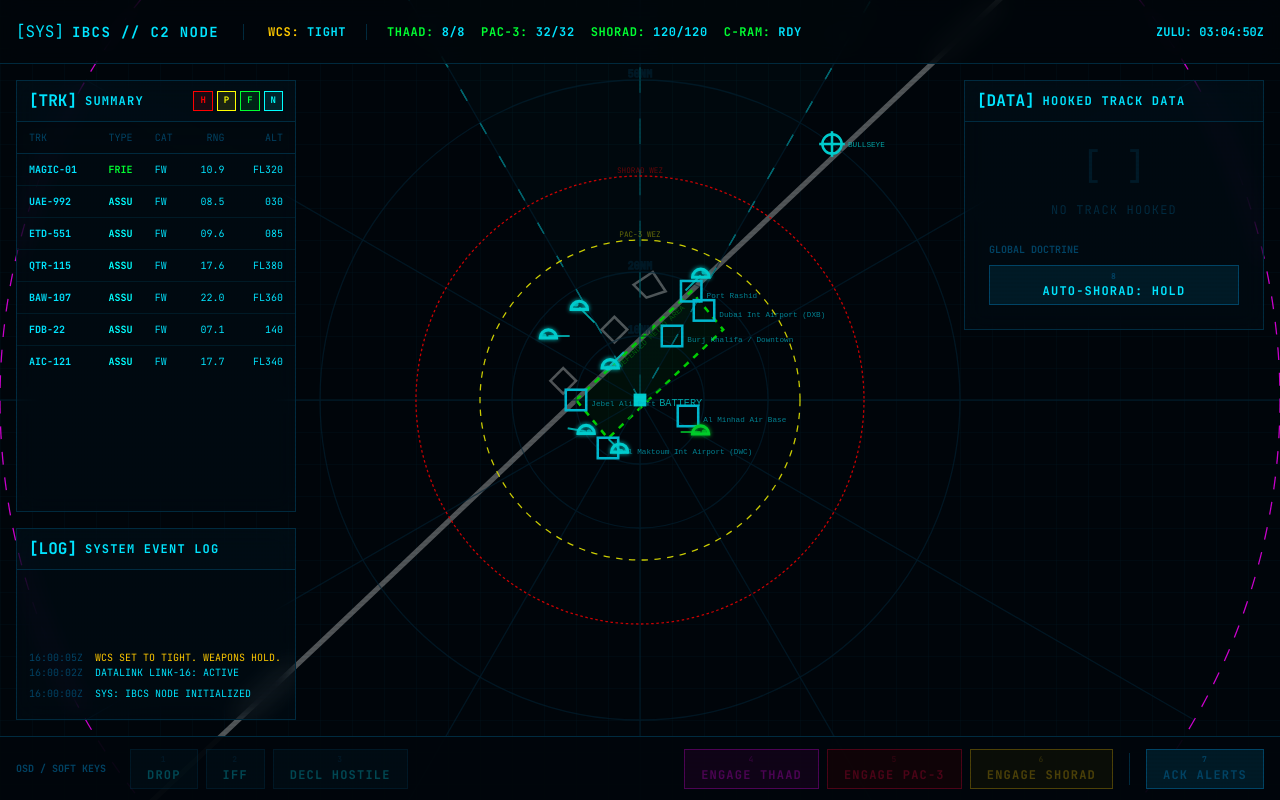
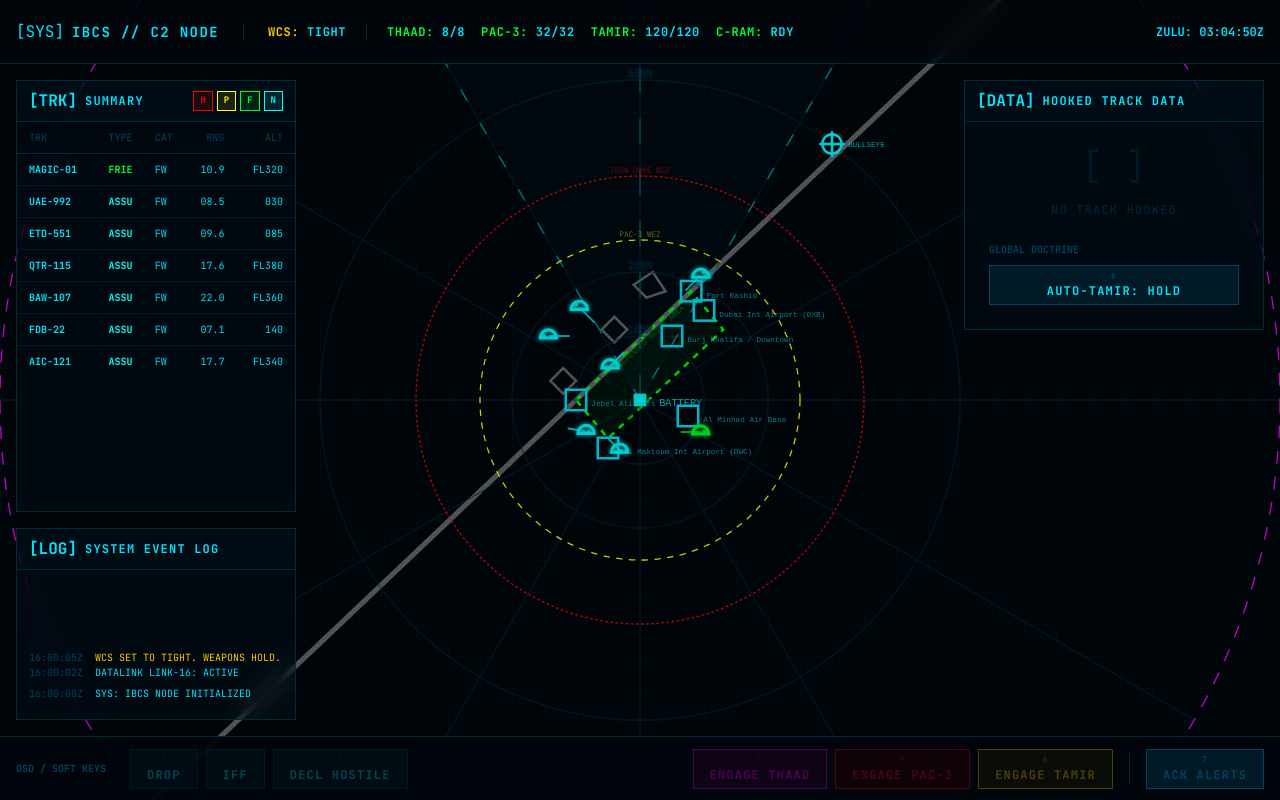
Before and after one commit to watkajtys/fleetcom, a React (Vite) app: page / in a window 1280 px wide. Built offline with nearby package versions, Linux system fonts and the light colour scheme.

Commit message:
feat(doctrine): deploy distributed C-RAM and rebrand SHORAD to TAMIR
Expands the terminal point defense logic to cover all DEFENDED_ASSETS rather than just the central battery. Renames all internal references and UI labels of 'SHORAD' to 'TAMIR' to match the Iron Dome interceptor modeling.

```diff
--- a/src/App.tsx
+++ b/src/App.tsx
@@ -271,7 +271,7 @@ const StaticMapBackground = React.memo(({ cameraZoom }: { cameraZoom: number })
 
       {/* WEZ Rings */}
       <circle cx="0" cy="0" r="35" fill="none" stroke="#FF0000" strokeWidth={0.1 / cameraZoom} strokeDasharray={`${0.2 / cameraZoom} ${0.2 / cameraZoom}`} />
-      <text x="0" y="-35.5" fill="#FF0000" fontSize={0.6 / cameraZoom} textAnchor="middle" opacity="0.5">SHORAD WEZ</text>
+      <text x="0" y="-35.5" fill="#FF0000" fontSize={0.6 / cameraZoom} textAnchor="middle" opacity="0.5">IRON DOME WEZ</text>
       <circle cx="0" cy="0" r="25" fill="none" stroke="#FFFF00" strokeWidth={0.1 / cameraZoom} strokeDasharray={`${0.5 / cameraZoom} ${0.5 / cameraZoom}`} />
       <text x="0" y="-25.5" fill="#FFFF00" fontSize={0.6 / cameraZoom} textAnchor="middle" opacity="0.5">PAC-3 WEZ</text>
       <circle cx="0" cy="0" r="100" fill="none" stroke="#FF00FF" strokeWidth={0.1 / cameraZoom} strokeDasharray={`${1 / cameraZoom} ${1 / cameraZoom}`} />
@@ -414,7 +414,7 @@ const SystemEventLog = React.memo(({ logs }: { logs: SystemLog[] }) => {
   );
 });
 
-const Tote = React.memo(({ hookedTrackIds, masterWarning, vectoringTrackId, setVectoringTrackId, isAutoShorad, setIsAutoShorad, filters, setFilters }: { hookedTrackIds: string[], masterWarning: boolean, vectoringTrackId: string | null, setVectoringTrackId: (id: string | null) => void, isAutoShorad: boolean, setIsAutoShorad: React.Dispatch<React.SetStateAction<boolean>>, filters: any, setFilters: React.Dispatch<React.SetStateAction<any>> }) => {
+const Tote = React.memo(({ hookedTrackIds, masterWarning, vectoringTrackId, setVectoringTrackId, isAutoTamir, setIsAutoTamir, filters, setFilters }: { hookedTrackIds: string[], masterWarning: boolean, vectoringTrackId: string | null, setVectoringTrackId: (id: string | null) => void, isAutoTamir: boolean, setIsAutoTamir: React.Dispatch<React.SetStateAction<boolean>>, filters: any, setFilters: React.Dispatch<React.SetStateAction<any>> }) => {
   const tracksMap = useTrackStore(state => state.tracks);
   const hookedTracks = useMemo(() => hookedTrackIds.map(id => tracksMap[id]).filter(Boolean), [hookedTrackIds, tracksMap]);
 
@@ -560,11 +560,11 @@ const Tote = React.memo(({ hookedTrackIds, masterWarning, vectoringTrackId, setV
             <div className="flex flex-col gap-2 mt-auto">
               <div className="text-[10px] text-[#004466] font-bold whitespace-nowrap">GLOBAL DOCTRINE</div>
               <button
-                onClick={() => setIsAutoShorad(p => !p)}
-                className={`h-10 px-4 flex flex-col items-center justify-center text-[10px] lg:text-xs font-bold tracking-widest transition-colors border ${isAutoShorad ? 'bg-[#FF0033] border-[#FF0033] text-[#00050A] hover:bg-[#CC0022]' : 'bg-[#001A26] border-[#004466] text-[#00E5FF] hover:bg-[#002B40]'}`}
+                onClick={() => setIsAutoTamir(p => !p)}
+                className={`h-10 px-4 flex flex-col items-center justify-center text-[10px] lg:text-xs font-bold tracking-widest transition-colors border ${isAutoTamir ? 'bg-[#FF0033] border-[#FF0033] text-[#00050A] hover:bg-[#CC0022]' : 'bg-[#001A26] border-[#004466] text-[#00E5FF] hover:bg-[#002B40]'}`}
               >
-                <span className={`text-[8px] mb-0.5 ${isAutoShorad ? 'text-[#00050A] opacity-70' : 'text-[#004466]'}`}>8</span>
-                AUTO-SHORAD: {isAutoShorad ? 'FREE' : 'HOLD'}
+                <span className={`text-[8px] mb-0.5 ${isAutoTamir ? 'text-[#00050A] opacity-70' : 'text-[#004466]'}`}>8</span>
+                AUTO-TAMIR: {isAutoTamir ? 'FREE' : 'HOLD'}
               </button>
             </div>
           </div>
@@ -637,11 +637,11 @@ export default function App() {
     { id: 2, time: '16:00:02Z', message: 'DATALINK LINK-16: ACTIVE', type: 'INFO', acknowledged: true },
     { id: 3, time: '16:00:05Z', message: 'WCS SET TO TIGHT. WEAPONS HOLD.', type: 'WARN', acknowledged: true },
   ]);
-  const [inventory, setInventory] = useState({ pac3: 32, shorad: 120, thaad: 8, cram: 999 });
-  const [interceptorsFired, setInterceptorsFired] = useState({ 'PAC-3': 0, 'SHORAD': 0, 'THAAD': 0, 'AMRAAM': 0, 'C-RAM': 0 });
+  const [inventory, setInventory] = useState({ pac3: 32, tamir: 120, thaad: 8, cram: 999 });
+  const [interceptorsFired, setInterceptorsFired] = useState({ 'PAC-3': 0, 'TAMIR': 0, 'THAAD': 0, 'AMRAAM': 0, 'C-RAM': 0 });
   const [defenseCost, setDefenseCost] = useState(0);
   const [enemyCost, setEnemyCost] = useState(0);
-  const [isAutoShorad, setIsAutoShorad] = useState(false);
+  const [isAutoTamir, setIsAutoTamir] = useState(false);
   const [filters, setFilters] = useState({ showUnknowns: true, showFriends: true, showNeutrals: true, showHostiles: true });
   const simTimeRef = useRef(0);
 
@@ -837,36 +837,36 @@ export default function App() {
                   return track;
                 });
 
-                // 4.5 Automatic SHORAD Point Defense (Weapons Free)
-                let currentShorad = inventoryRef.current.shorad;
+                // 4.5 Automatic TAMIR Point Defense (Weapons Free)
+                let currentTamir = inventoryRef.current.tamir;
                 nextTracks = nextTracks.map(t => {
-                  if (isAutoShoradRef.current && t.type === 'HOSTILE' && t.category !== 'TBM' && currentShorad > 0) {
+                  if (isAutoTamirRef.current && t.type === 'HOSTILE' && t.category !== 'TBM' && currentTamir > 0) {
                     const rng = calculateRange(t.x, t.y, BATTERY_POS.x, BATTERY_POS.y);
-                    // Check if within 35NM SHORAD (Iron Dome) WEZ and not already being shot at by Battery
+                    // Check if within 35NM TAMIR (Iron Dome) WEZ and not already being shot at by Battery
                     const existingBatteryMissiles = t.interceptors ? t.interceptors.filter(i => i.shooterId === 'BATTERY').length : 0;
 
-                    // Auto-SHORAD employs double-tap doctrine to guarantee kill on close-in leakers
+                    // Auto-TAMIR employs double-tap doctrine to guarantee kill on close-in leakers
                     const requiredMissiles = 2;
 
                     if (rng <= 35.0 && existingBatteryMissiles < requiredMissiles) {
-                      const shotsToTake = Math.min(requiredMissiles - existingBatteryMissiles, currentShorad);
+                      const shotsToTake = Math.min(requiredMissiles - existingBatteryMissiles, currentTamir);
 
                       let newInterceptors = [];
                       for (let i = 0; i < shotsToTake; i++) {
-                        currentShorad--;
-
-                        setInterceptorsFired(prev => ({ ...prev, 'SHORAD': prev['SHORAD'] + 1 }));
-
-                        events.push({ type: 'LOG', message: `SHORAD AUTO-ENGAGE TRK ${t.id}`, logType: 'ACTION' });
-                        events.push({ type: 'COST', amount: WEAPON_STATS['SHORAD'].cost });
-
-                        const closureRate = calculateClosureRate(BATTERY_POS, t, WEAPON_STATS['SHORAD'].speedMach);
+                        currentTamir--;
+
+                        setInterceptorsFired(prev => ({ ...prev, 'TAMIR': prev['TAMIR'] + 1 }));
+
+                        events.push({ type: 'LOG', message: `TAMIR AUTO-ENGAGE TRK ${t.id}`, logType: 'ACTION' });
+                        events.push({ type: 'COST', amount: WEAPON_STATS['TAMIR'].cost });
+
+                        const closureRate = calculateClosureRate(BATTERY_POS, t, WEAPON_STATS['TAMIR'].speedMach);
                         // Stagger intercept times slightly for visual clarity on double taps
                         const interceptTimeSecs = (rng / Math.max(0.1, closureRate)) + (i * 0.5);
 
                         newInterceptors.push({
-                          id: `SHORAD-AUTO-${Date.now()}-${Math.random()}`,
-                          weapon: 'SHORAD' as const,
+                          id: `TAMIR-AUTO-${Date.now()}-${Math.random()}`,
+                          weapon: 'TAMIR' as const,
                           shooterId: 'BATTERY',
                           launchPos: { x: BATTERY_POS.x, y: BATTERY_POS.y },
                           engagementTime: Date.now() + (i * 500), // Physical launch stagger
@@ -881,34 +881,35 @@ export default function App() {
                   return t;
                 });
 
-                if (currentShorad !== inventoryRef.current.shorad) {
-                   setInventory(prev => ({ ...prev, shorad: currentShorad }));
+                if (currentTamir !== inventoryRef.current.tamir) {
+                   setInventory(prev => ({ ...prev, tamir: currentTamir }));
                 }
 
                 // 4.6 Terminal Point Defense (C-RAM / Laser CIWS)
                 nextTracks = nextTracks.map(t => {
-                  if (t.type === 'HOSTILE' && t.category !== 'TBM') {
-                    const rng = calculateRange(t.x, t.y, BATTERY_POS.x, BATTERY_POS.y);
-                    // Extremely close range, last ditch defense (2.5 NM)
-                    if (rng <= 2.5 && (!t.interceptors || !t.interceptors.some(i => i.shooterId === 'CIWS'))) {
-
+                  if (t.type === 'HOSTILE' && t.category !== 'TBM' && (!t.interceptors || !t.interceptors.some(i => i.shooterId === 'CIWS'))) {
+                    // Check if track is threatening ANY defended asset
+                    for (const asset of DEFENDED_ASSETS) {
+                      const rngToAsset = calculateRange(t.x, t.y, asset.x, asset.y);
+                      if (rngToAsset <= 2.5) {
                         setInterceptorsFired(prev => ({ ...prev, 'C-RAM': prev['C-RAM'] + 1 }));
-                      events.push({ type: 'LOG', message: `CIWS ENGAGING LEAKER TRK ${t.id}`, logType: 'ACTION' });
+                        events.push({ type: 'LOG', message: `CIWS (${asset.id}) ENGAGING LEAKER TRK ${t.id}`, logType: 'ACTION' });
                         events.push({ type: 'COST', amount: WEAPON_STATS['C-RAM'].cost });
 
-                      const closureRate = calculateClosureRate(BATTERY_POS, t, WEAPON_STATS['C-RAM'].speedMach);
-                      const interceptTimeSecs = rng / Math.max(0.1, closureRate);
+                        const closureRate = calculateClosureRate({x: asset.x, y: asset.y}, t, WEAPON_STATS['C-RAM'].speedMach);
+                        const interceptTimeSecs = rngToAsset / Math.max(0.1, closureRate);
 
                         const newInterceptor = {
                           id: `CIWS-${Date.now()}-${Math.random()}`,
                           weapon: 'C-RAM' as const,
                           shooterId: 'CIWS',
-                        launchPos: { x: BATTERY_POS.x, y: BATTERY_POS.y },
+                          launchPos: { x: asset.x, y: asset.y }, // Launch from the asset, not the battery
                           engagementTime: Date.now(),
                           interceptDuration: interceptTimeSecs * 1000,
                           interceptTtl: Math.ceil(interceptTimeSecs)
                         };
                         return { ...t, interceptors: [...(t.interceptors || []), newInterceptor] };
+                      }
                     }
                   }
                   return t;
@@ -1174,12 +1175,12 @@ export default function App() {
     addLog(`GROUP DECLARE: ${hookedTrackIds.length} TRACKS SET TO ${newType}`, newType === 'HOSTILE' ? 'ALERT' : 'WARN');
   }, [hookedTrackIds]);
 
-  const handleEngage = useCallback((weapon: 'PAC-3' | 'SHORAD' | 'THAAD') => {
+    const handleEngage = useCallback((weapon: 'PAC-3' | 'TAMIR' | 'THAAD') => {
       if (hookedTrackIds.length === 0) return;
 
       const stats = WEAPON_STATS[weapon];
       let currentPac3 = inventory.pac3;
-    let currentShorad = inventory.shorad;
+      let currentTamir = inventory.tamir;
       let currentThaad = inventory.thaad;
 
       hookedTrackIds.forEach((id, index) => {
@@ -1187,13 +1188,13 @@ export default function App() {
         if (!target || target.type !== 'HOSTILE') return;
 
         // Kinematic limitations
-      if (weapon === 'SHORAD') {
+        if (weapon === 'TAMIR') {
           if (target.category === 'TBM') {
-          addLog(`SHORAD CANNOT ENGAGE TBM (OUT OF ENVELOPE)`, 'WARN');
+            addLog(`TAMIR CANNOT ENGAGE TBM (OUT OF ENVELOPE)`, 'WARN');
             return;
           }
           if (target.alt > 30000) {
-          addLog(`SHORAD CANNOT ENGAGE TRK ${target.id} (ALTITUDE > 30K FT)`, 'WARN');
+            addLog(`TAMIR CANNOT ENGAGE TRK ${target.id} (ALTITUDE > 30K FT)`, 'WARN');
             return;
           }
         }
@@ -1211,7 +1212,7 @@ export default function App() {
 
         // Check ammo
         if (weapon === 'PAC-3' && currentPac3 <= 0) return;
-      if (weapon === 'SHORAD' && currentShorad <= 0) return;
+        if (weapon === 'TAMIR' && currentTamir <= 0) return;
         if (weapon === 'THAAD' && currentThaad <= 0) return;
 
         const rng = calculateRange(target.x, target.y, BATTERY_POS.x, BATTERY_POS.y);
@@ -1219,7 +1220,7 @@ export default function App() {
 
         // Deduct from local count for this loop
         if (weapon === 'PAC-3') currentPac3 -= shotsToTake;
-      if (weapon === 'SHORAD') currentShorad -= shotsToTake;
+        if (weapon === 'TAMIR') currentTamir -= shotsToTake;
         if (weapon === 'THAAD') currentThaad -= shotsToTake;
 
         // Stagger launches
@@ -1227,10 +1228,9 @@ export default function App() {
           setInventory(prev => ({
             ...prev,
             pac3: weapon === 'PAC-3' ? prev.pac3 - shotsToTake : prev.pac3,
-          shorad: weapon === 'SHORAD' ? prev.shorad - shotsToTake : prev.shorad,
+            tamir: weapon === 'TAMIR' ? prev.tamir - shotsToTake : prev.tamir,
             thaad: weapon === 'THAAD' ? prev.thaad - shotsToTake : prev.thaad,
           }));
-
         setInterceptorsFired(prev => ({
           ...prev,
           [weapon]: prev[weapon] + shotsToTake
@@ -1270,13 +1270,13 @@ export default function App() {
 
   const unackAlertsRef = useRef(unackAlerts);
   const inventoryRef = useRef(inventory);
-  const isAutoShoradRef = useRef(isAutoShorad);
+  const isAutoTamirRef = useRef(isAutoTamir);
 
   useEffect(() => {
     unackAlertsRef.current = unackAlerts;
     inventoryRef.current = inventory;
-    isAutoShoradRef.current = isAutoShorad;
-  }, [unackAlerts, inventory, isAutoShorad]);
+    isAutoTamirRef.current = isAutoTamir;
+  }, [unackAlerts, inventory, isAutoTamir]);
 
   useEffect(() => {
     const handleKeyDown = (e: KeyboardEvent) => {
@@ -1301,7 +1301,7 @@ export default function App() {
           handleEngage('PAC-3');
           break;
         case '6':
-          handleEngage('SHORAD');
+          handleEngage('TAMIR');
           break;
         case '7':
           setLogs(currentLogs => currentLogs.map(l => ({ ...l, acknowledged: true })));
@@ -1392,7 +1392,7 @@ export default function App() {
             <div className="hidden lg:block w-px h-4 bg-[#002B40] mx-1" />
             <span className="text-[#00FF33] whitespace-nowrap">THAAD: <span className="text-[#00E5FF]">{inventory.thaad}/8</span></span>
             <span className="text-[#00FF33] whitespace-nowrap">PAC-3: <span className="text-[#00E5FF]">{inventory.pac3}/32</span></span>
-            <span className="text-[#00FF33] whitespace-nowrap">SHORAD: <span className="text-[#00E5FF]">{inventory.shorad}/120</span></span>
+            <span className="text-[#00FF33] whitespace-nowrap">TAMIR: <span className="text-[#00E5FF]">{inventory.tamir}/120</span></span>
             <span className="text-[#00FF33] whitespace-nowrap">C-RAM: <span className="text-[#00E5FF]">RDY</span></span>
           </div>
         </div>
@@ -1420,7 +1420,7 @@ export default function App() {
         </div>
 
         {/* RIGHT PANEL: Tote (Hooked Track Data) */}
-        <Tote hookedTrackIds={hookedTrackIds} masterWarning={masterWarning} vectoringTrackId={vectoringTrackId} setVectoringTrackId={setVectoringTrackId} isAutoShorad={isAutoShorad} setIsAutoShorad={setIsAutoShorad} filters={filters} setFilters={setFilters} />
+        <Tote hookedTrackIds={hookedTrackIds} masterWarning={masterWarning} vectoringTrackId={vectoringTrackId} setVectoringTrackId={setVectoringTrackId} isAutoTamir={isAutoTamir} setIsAutoTamir={setIsAutoTamir} filters={filters} setFilters={setFilters} />
       </main>
 
       {/* --- BOTTOM SOFT KEY BAR --- */}
@@ -1478,10 +1478,10 @@ export default function App() {
         <button
           className="h-10 px-2 lg:px-4 bg-[#222200] border border-[#FFCC00] hover:bg-[#333300] text-[#FFCC00] text-[10px] lg:text-xs font-bold tracking-widest transition-colors disabled:opacity-30 disabled:cursor-not-allowed flex flex-col items-center justify-center whitespace-nowrap"
           disabled={hookedTrackIds.length === 0}
-          onClick={() => handleEngage('SHORAD')}
+          onClick={() => handleEngage('TAMIR')}
         >
           <span className="text-[8px] text-[#FFCC00] opacity-50 mb-0.5">6</span>
-          ENGAGE SHORAD
+          ENGAGE TAMIR
         </button>
 
         <div className="w-px h-8 bg-[#002B40] mx-1 lg:mx-2 shrink-0" />
--- a/src/constants.ts
+++ b/src/constants.ts
@@ -6,7 +6,7 @@ export const BULLSEYE_POS = { x: 80, y: 20 }; // Tactical Reference Point North
 
 export const WEAPON_STATS = {
   'C-RAM': { range: 2.5, cost: 500, pk: 0.95, speedMach: 5.0 }, // Phalanx CIWS / Laser Directed Energy
-  'SHORAD': { range: 35, cost: 50000, pk: 0.90, speedMach: 2.2 }, // Iron Dome (Tamir)
+  'TAMIR': { range: 35, cost: 50000, pk: 0.90, speedMach: 2.2 }, // Iron Dome (Tamir)
   'PAC-3': { range: 25, cost: 4500000, pk: 0.75, speedMach: 4.0 }, // PAC-3 MSE
   'THAAD': { range: 100, cost: 13000000, pk: 0.85, speedMach: 8.0 }, // THAAD
   'AMRAAM': { range: 18, cost: 1200000, pk: 0.80, speedMach: 4.5 } // AIM-120D
--- a/src/types.ts
+++ b/src/types.ts
@@ -3,7 +3,7 @@ export type TrackCategory = 'FW' | 'RW' | 'UAS' | 'CM' | 'TBM';
 
 export interface Interceptor {
   id: string; // Unique ID for the missile
-  weapon: 'PAC-3' | 'SHORAD' | 'THAAD' | 'AMRAAM' | 'C-RAM';
+  weapon: 'PAC-3' | 'TAMIR' | 'THAAD' | 'AMRAAM' | 'C-RAM';
   shooterId: string; // ID of the battery or fighter that fired it
   launchPos: {x: number, y: number};
   engagementTime: number;
```
Lines whose indentation alone changed are shown as unchanged.
